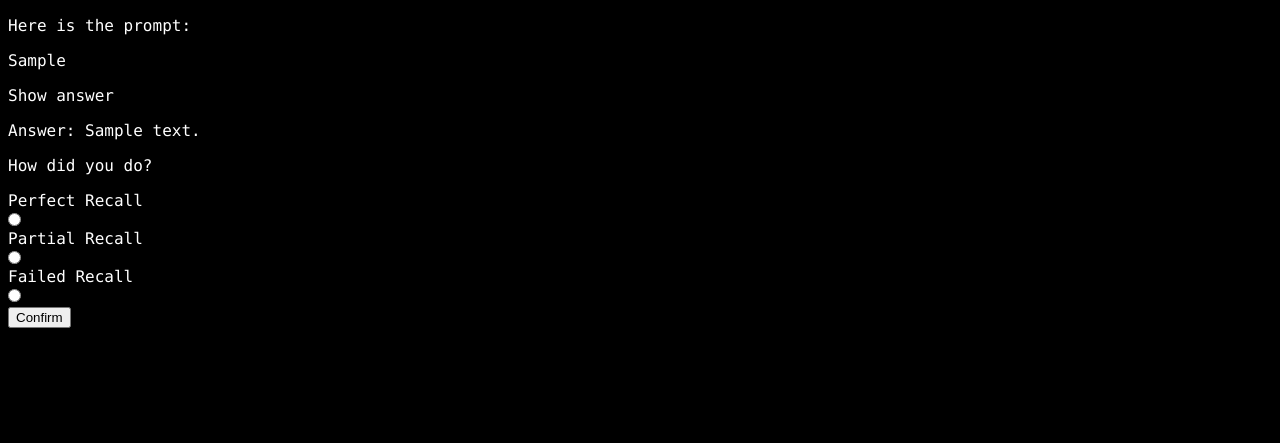
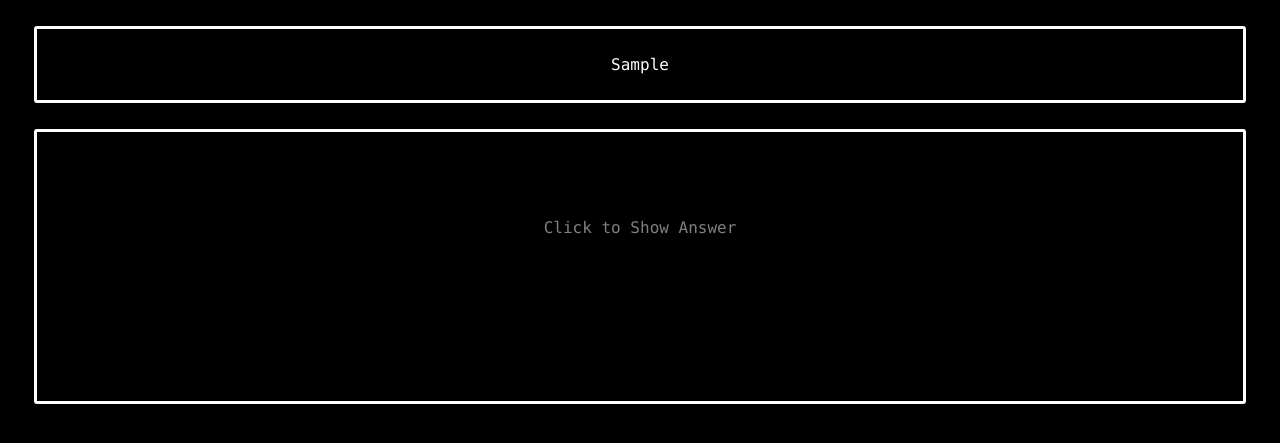
Before and after one commit to theara-y/memory_bot, a Flask app: page /test_memory/1 in a window 1280 px wide. Shown: the top 443 px of the page. Run offline with Flask 3, Linux system fonts and the light colour scheme; a user stored in the database is signed in; tables that the repository leaves empty hold one stand-in row (values such as "Sample post"); some libraries are stand-ins or nearby versions.

Commit message:
test memory css

```diff
--- /dev/null
+++ b/src/static/css/app/test_memory.css
@@ -0,0 +1,80 @@
+.box {
+    position: relative;
+    border: 3px solid white;
+    border-radius: 3px;
+    margin: 26px;
+    padding: 26px;
+  }
+
+  .centered-text {
+    text-align: center;
+    margin: 0;
+  }
+
+  .content-cover {
+    position: absolute;
+    width: 100%;
+    height: 100%;
+    line-height: 1200%;
+    top: 0;
+    left: 0;
+    z-index: 1;
+    opacity: 50%;
+  }
+
+  .content-cover:hover {
+    opacity: 100%
+  }
+
+  .hidden-content {
+    opacity: 0;
+  }
+
+  input[type="radio"]:checked + .option-selector,
+  input[type="radio"]:checked ~ label {
+    color: lime;
+  }
+
+  .flex {
+    display: flex;
+  }
+
+  input[type="radio"]:not(:checked) + .option-selector {
+    opacity: 0;
+  }
+
+  input[type="radio"] {
+    opacity: 0;
+  }
+
+  .option-selector {
+    padding-right: 10px;
+    line-height: 25px;
+  }
+
+  legend {
+    border-top: 1px dashed white;
+    margin-top: 12px;
+    padding: 12px;
+    color: cyan;
+  }
+
+  button {
+    border: 1px solid white;
+    background: linear-gradient(to right, cyan 50%, black 50%);
+    background-position-x: 100%;
+    background-size: 201%;
+    color: white;
+    padding: 12px 24px;
+    font-family: 'Lucida Console';
+    margin-top: 26px;
+    transition: .5s ease-in;
+  }
+
+  button:hover {
+    color: black;
+    background: linear-gradient(to right, cyan 50%, black 50%);
+    background-position-x: 0%;
+    background-size: 201%;
+    transition: .5s ease-out;
+  }
--- a/src/static/css/base.css
+++ b/src/static/css/base.css
@@ -2,6 +2,7 @@ body {
   background: black;
   color: white;
   font-family: 'Lucida Console', monospace;
+  box-sizing: border-box;
 }
 
 a,
@@ -13,11 +14,11 @@ label,
 input,
 form button {
   display: block;
-  margin: 3px 0;
+  /* margin: 3px 0; */
 }
 
 form button {
-  margin-top: 5px;
+  /* margin-top: 5px; */
 }
 
 .success-msgs {
--- a/src/templates/app/test_memory.html
+++ b/src/templates/app/test_memory.html
@@ -1,24 +1,46 @@
 {% extends 'base.html' %}
+
+{% block styles %}
+<link rel="stylesheet" type="text/css" href="/static/css/app/test_memory.css">
+{% endblock %}
 
 {% from 'macros.html' import link %}
 
 {% block content %}
-    <p>Here is the prompt:</p>
-    <p>{{ memory.prompt }}</p>
+    <div class="box">
+        <p class="centered-text">{{ memory.prompt }}</p>
+    </div>
 
-    <p>Show answer</p>
-    <p>Answer: {{ memory.answer }}</p>
+    <div class="box">
+        <div class="hidden-content">
+            <p class="centered-text">{{ memory.answer }}</p>
 
-    <p>How did you do?</p>
+            <legend>Choose an option:</legend>
 
             <form method="post">
                 {{ form.hidden_tag() }}
 
                 {% for option in form.result %}
+                    <div class="flex">
+                        {{ option }}
+                        <span class="option-selector">> </span>
                         {{ option.label() }}
-            {{ option }}
+                    </div>
                 {% endfor %}
 
                 <button>Confirm</button>
             </form>
+        </div>
+        <p class="content-cover centered-text">Click to Show Answer</p>
+    </div>
 {% endblock %}
+
+{% block scripts %}
+<script>
+    $('.content-cover').on('click', function() {
+        console.log('clicking')
+        $(this).css('opacity', 0).css('z-index', -1)
+        $('.hidden-content').css('opacity', 100)
+    })
+</script>
+{% endblock %}
--- a/src/templates/base.html
+++ b/src/templates/base.html
@@ -6,6 +6,8 @@
   <meta name="viewport" content="width=device-width, initial-scale=1.0">
   <title>{% if title %}{{ title }}{% else %}Memory Bot{% endif %}</title>
   <link rel="stylesheet" href="/static/css/base.css" type="text/css">
+  {% block styles %}
+  {% endblock %}
 </head>
 
 <body>
```
Lines whose indentation alone changed are shown as unchanged.
